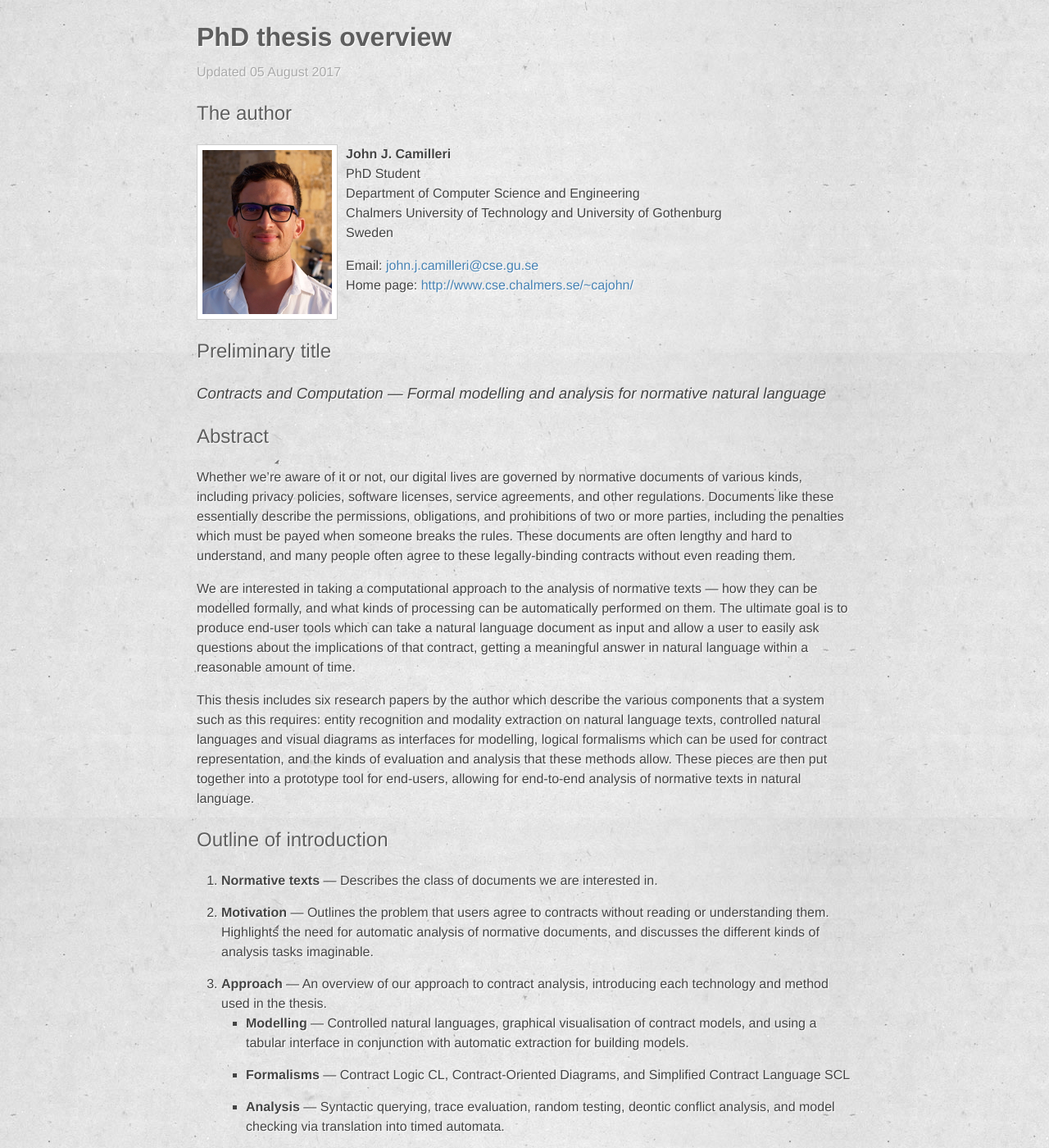
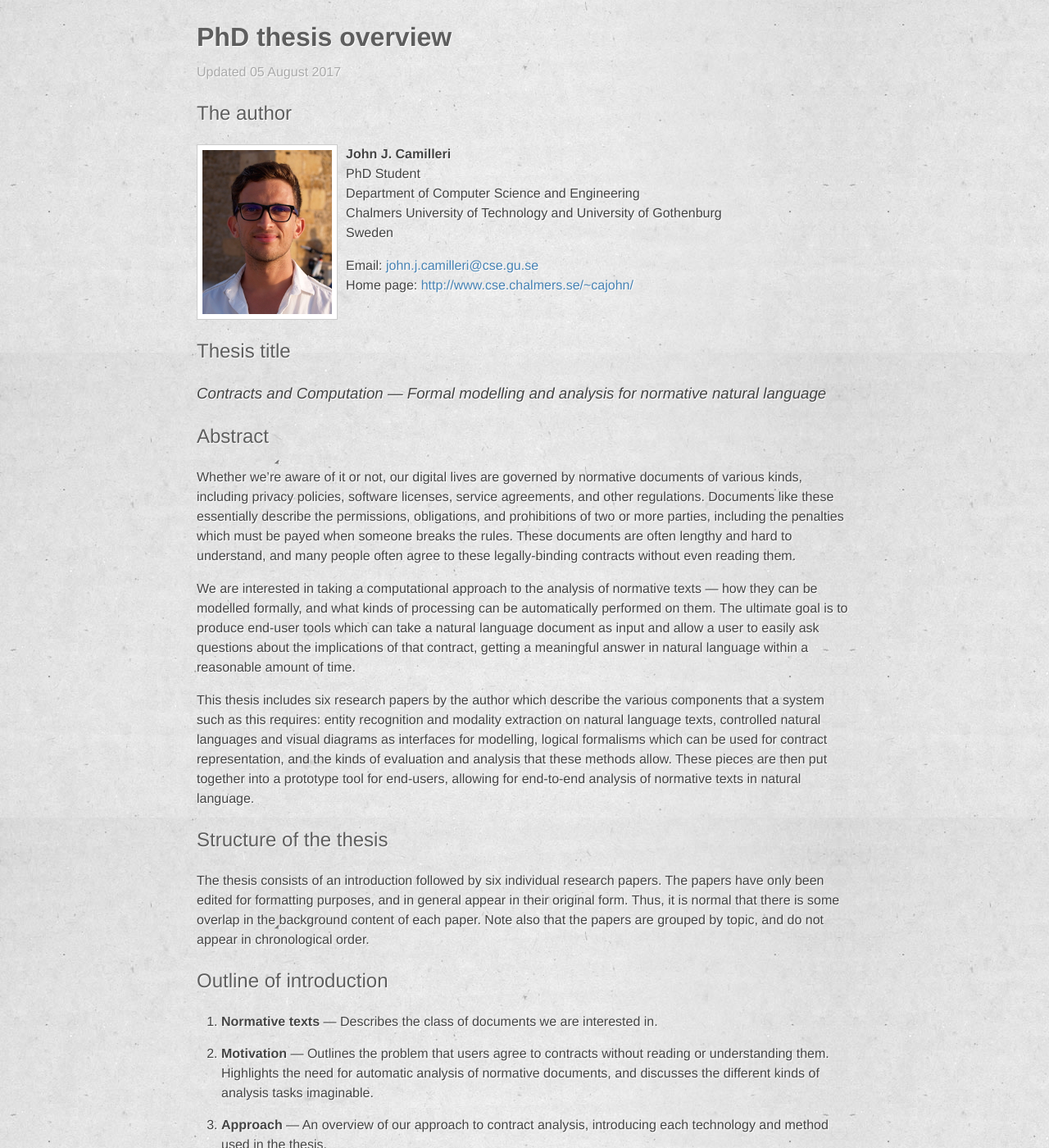
Before and after one commit to johnjcamilleri/johnjcamilleri.github.io, a Jekyll site: the page built from phd-thesis.md, in a window 1280 px wide and 1400 px high. Shown: the whole window at 82% size. Built offline with Jekyll 4.4.1, drawn with Linux system fonts in a browser that asks for light colours; our own code applies the rules of GitHub Pages for plain Markdown files; some of the changed text lies outside the part shown.

Commit message:
phd page: Make title final, add note on structure

```diff
--- a/phd-thesis.md
+++ b/phd-thesis.md
@@ -22,7 +22,7 @@ Home page: <http://www.cse.chalmers.se/~cajohn/>
 
 <div style="clear:both"></div>
 
-## Preliminary title
+## Thesis title
 
 {: style="color:inherit"}
 ### _Contracts and Computation — Formal modelling and analysis for normative natural language_
@@ -34,6 +34,13 @@ Whether we're aware of it or not, our digital lives are governed by normative do
 We are interested in taking a computational approach to the analysis of normative texts — how they can be modelled formally, and what kinds of processing can be automatically performed on them. The ultimate goal is to produce end-user tools which can take a natural language document as input and allow a user to easily ask questions about the implications of that contract, getting a meaningful answer in natural language within a reasonable amount of time.
 
 This thesis includes six research papers by the author which describe the various components that a system such as this requires: entity recognition and modality extraction on natural language texts, controlled natural languages and visual diagrams as interfaces for modelling, logical formalisms which can be used for contract representation, and the kinds of evaluation and analysis that these methods allow. These pieces are then put together into a prototype tool for end-users, allowing for end-to-end analysis of normative texts in natural language.
+
+## Structure of the thesis
+
+The thesis consists of an introduction followed by six individual research papers.
+The papers have only been edited for formatting purposes, and in general appear in their original form.
+Thus, it is normal that there is some overlap in the background content of each paper.
+Note also that the papers are grouped by topic, and do not appear in chronological order.
 
 ## Outline of introduction
 
@@ -111,4 +118,5 @@ I also worked on applying to the tool to the two case studies described in the a
 
 ## Manuscript
 
-A current draft of the thesis manuscript can be obtained [here](http://www.cse.chalmers.se/~cajohn/phd-thesis-draft.pdf).
+The current draft of the thesis manuscript for reviewing purposes can be obtained [here](http://www.cse.chalmers.se/~cajohn/phd-thesis-draft.pdf).
+As it is not yet final, it may contain some author notes marked <span style="color:red">[in red]</span>.
```
